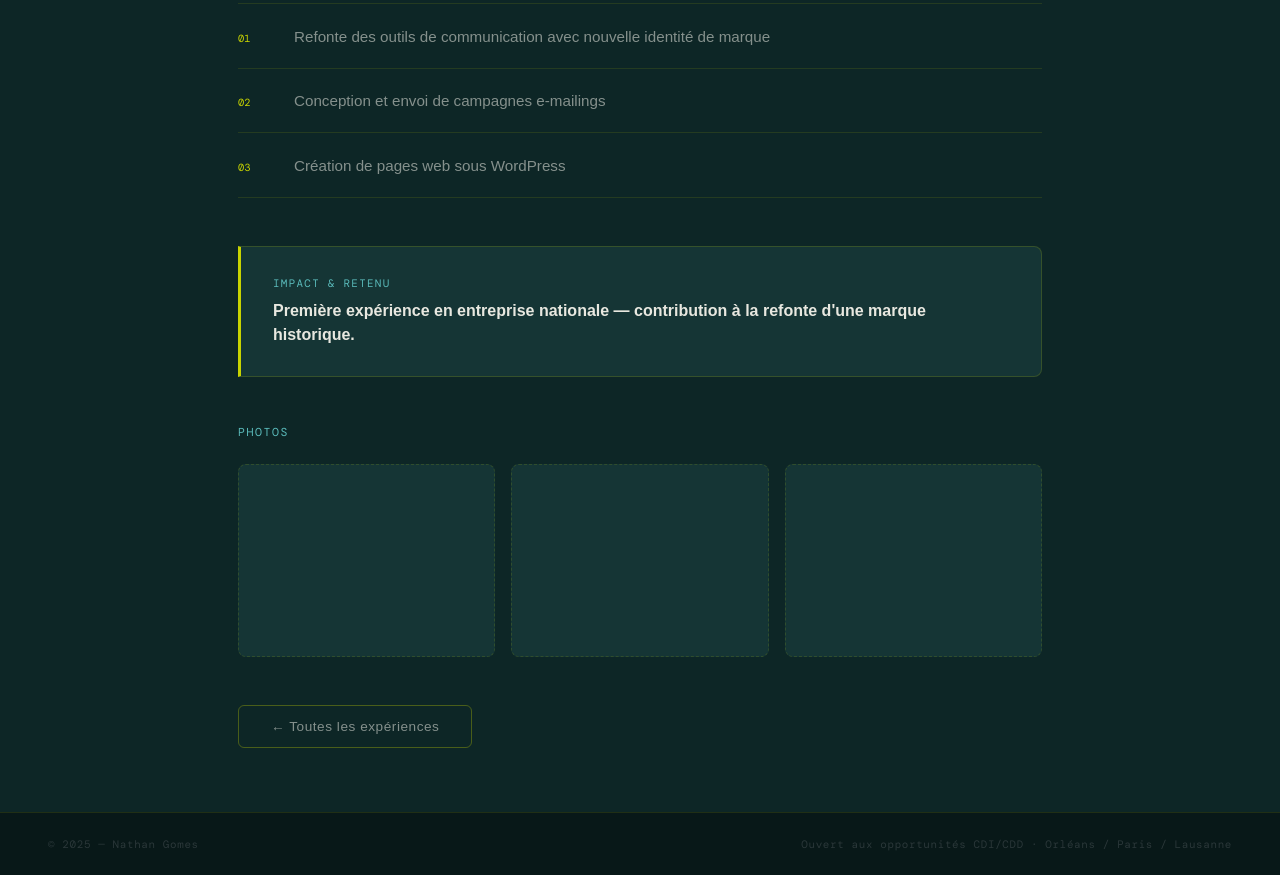
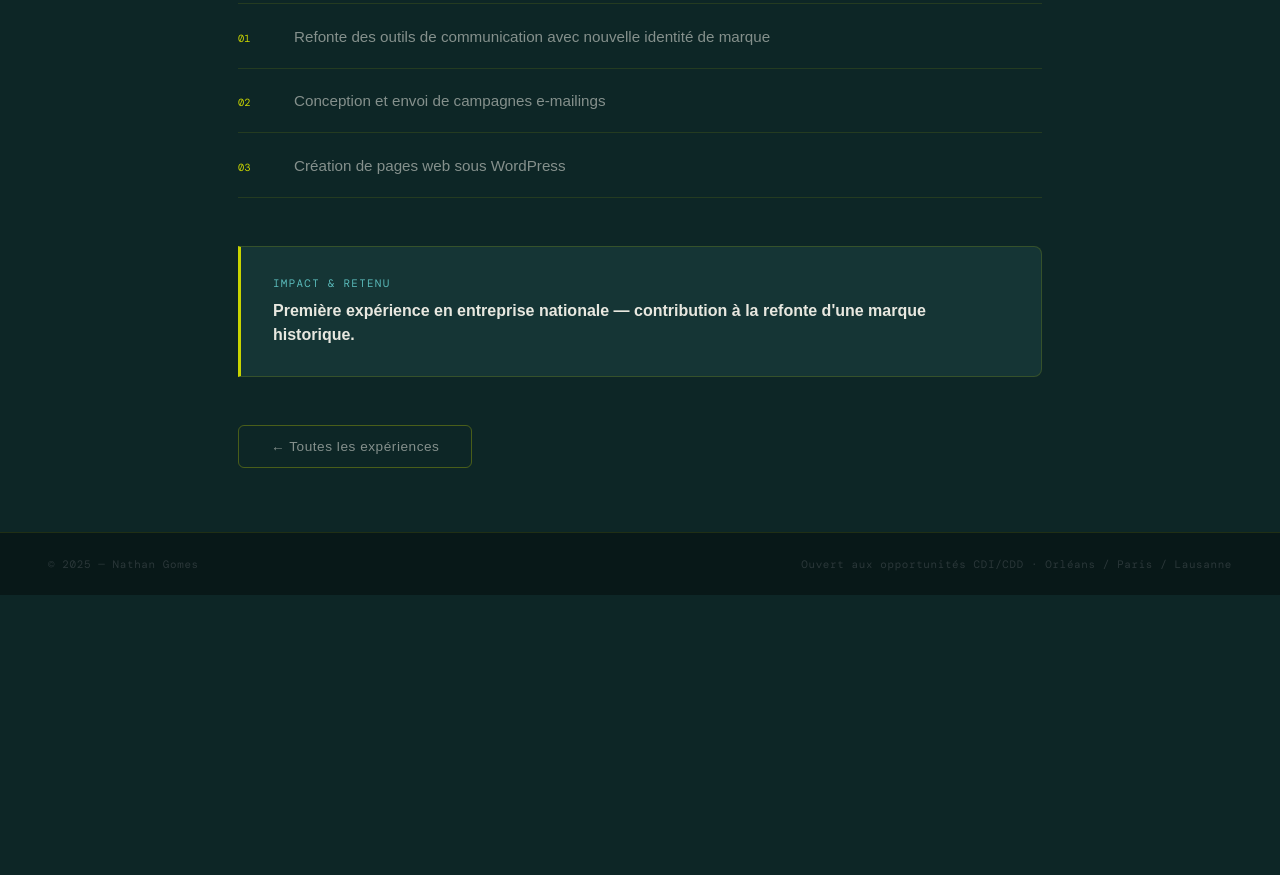
Before and after one commit to nathangomeswork/Portfolio, a plain HTML site: page experiences/groupeup-2020.html in a window 1280 px wide. Shown: the part 685-1560 px from the top of the page. After the commit the page ends 1280 px from the top, so only its background shows below. Drawn offline with nearby package versions, Linux system fonts and the light colour scheme; a web font is replaced by a local one.

Commit message:
Update groupeup-2020.html

```diff
--- a/experiences/groupeup-2020.html
+++ b/experiences/groupeup-2020.html
@@ -39,12 +39,6 @@
     <div class="impact-text" id="exp-impact"></div>
   </div>
 
-  <!-- Galerie photos -->
-  <div class="galerie-section">
-    <div class="missions-titre" style="margin-bottom:1.5rem">Photos</div>
-    <div class="galerie-grid" id="exp-galerie"></div>
-  </div>
-
   <div style="margin-top:3rem">
     <a href="/Portfolio/index.html#experiences" class="btn-ghost">← Toutes les expériences</a>
   </div>
```
